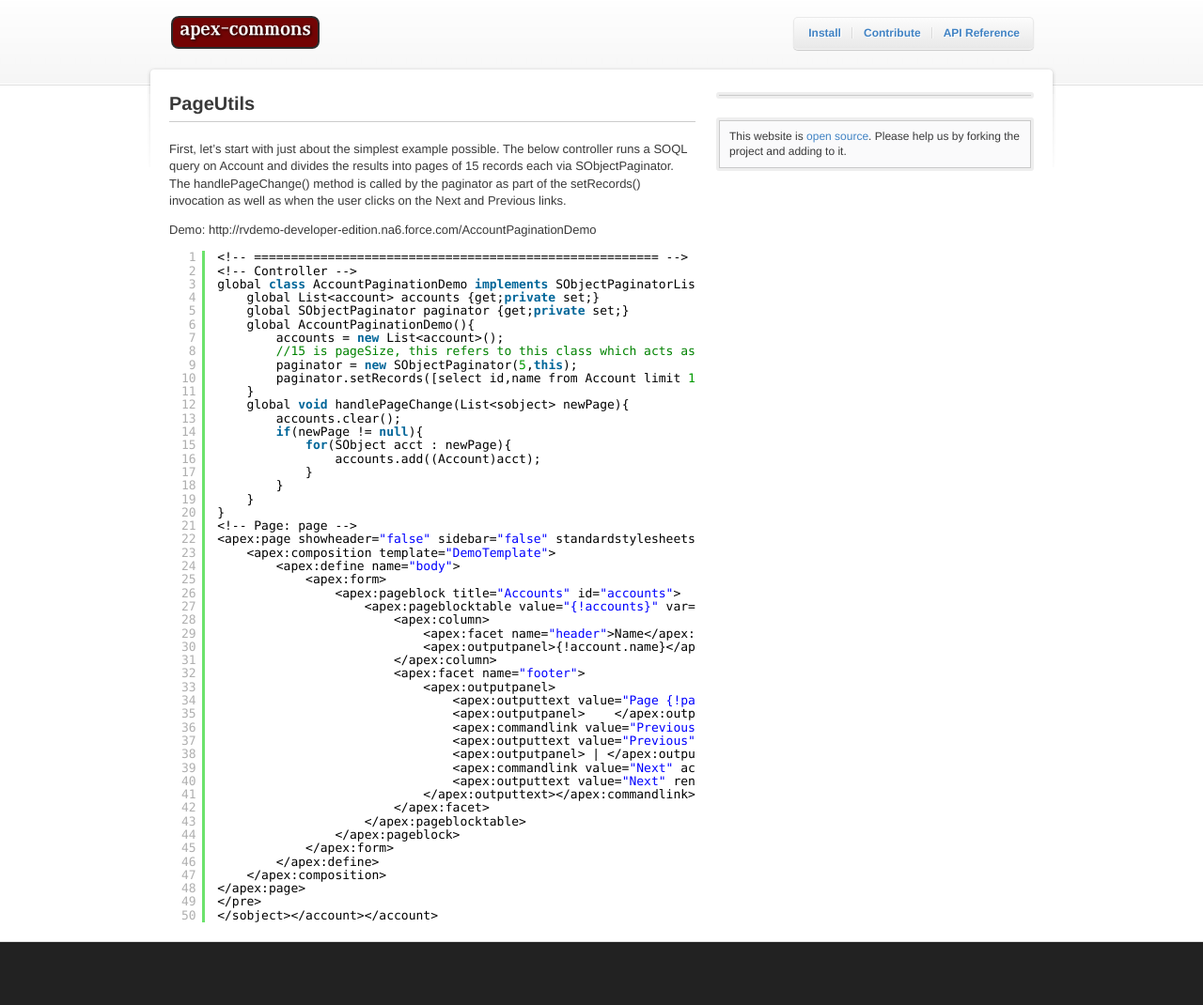
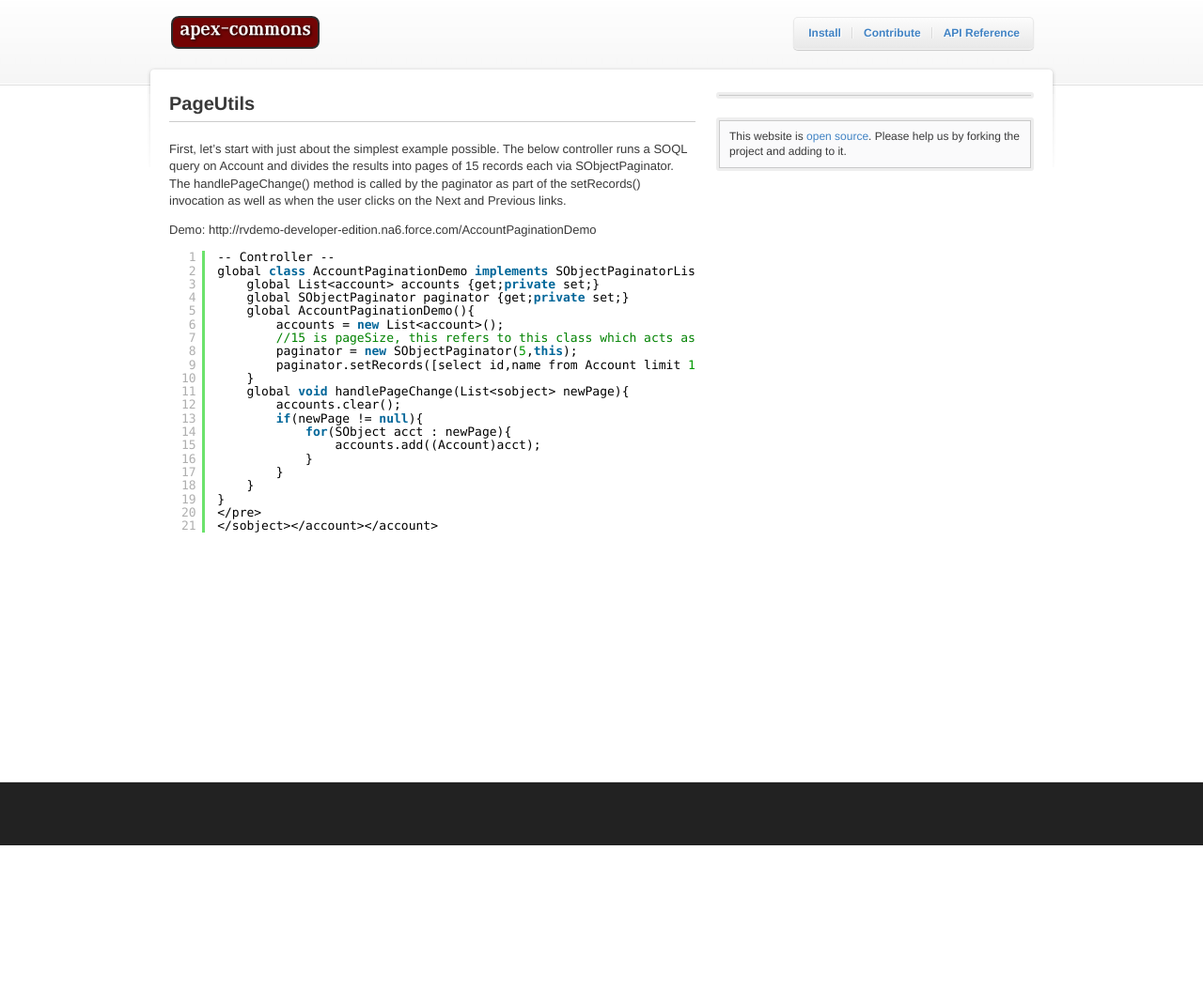
Before and after one commit to apex-commons/apex-commons.github.com, a Jekyll site: the page built from _posts/2011-05-11-pageutils.markdown, in a window 1280 px wide. Shown: the whole page at 94% size. Built offline with Jekyll 4.4.1, drawn with Linux system fonts in a browser that asks for light colours; after the commit the page ends 900 px from its top, so only the background shows below that.

Commit message:
Edited _posts/2011-05-11-pageutils.markdown via GitHub

```diff
--- a/_posts/2011-05-11-pageutils.markdown
+++ b/_posts/2011-05-11-pageutils.markdown
@@ -28,34 +27,4 @@
 		}
 	}
 }
-<!-- Page: page -->
-<apex:page showHeader="false" sidebar="false" standardStylesheets="true" controller="AccountPaginationDemo">
-	<apex:composition template="DemoTemplate">
-		<apex:define name="body">
-			<apex:form >
-			    <apex:pageBlock title="Accounts" id="accounts">
-			        <apex:pageBlockTable value="{!accounts}" var="account">
-						<apex:column >
-							<apex:facet name="header">Name</apex:facet>
-							<apex:outputPanel >{!account.name}</apex:outputPanel>
-						</apex:column>
-						<apex:facet name="footer">
-							<apex:outputPanel >
-								<apex:outputText value="Page {!paginator.pageNumberDisplayFriendly} of {!paginator.pageCount} in {!paginator.recordCount} Results"/>
-								<apex:outputPanel >    </apex:outputPanel>
-								<apex:commandLink value="Previous" action="{!paginator.previous}"
-									rendered="{!IF(paginator.hasPrevious,'true','false')}"/>
-								<apex:outputText value="Previous" rendered="{!IF(NOT(paginator.hasPrevious),'true','false')}"/>
-								<apex:outputPanel > | </apex:outputPanel>
-								<apex:commandLink value="Next" action="{!paginator.next}"
-									rendered="{!IF(paginator.hasNext,'true','false')}"/>
-								<apex:outputText value="Next" rendered="{!IF(NOT(paginator.hasNext),'true','false')}"/>
-							</apex:outputPanel>
-						</apex:facet>
-			        </apex:pageBlockTable>
-			    </apex:pageBlock>
-			</apex:form>
-		</apex:define>
-	</apex:composition>
-</apex:page>
 </pre>
```
Also changed, not shown: other parts of _posts/2011-05-11-pageutils.markdown (+1 -2 lines).
